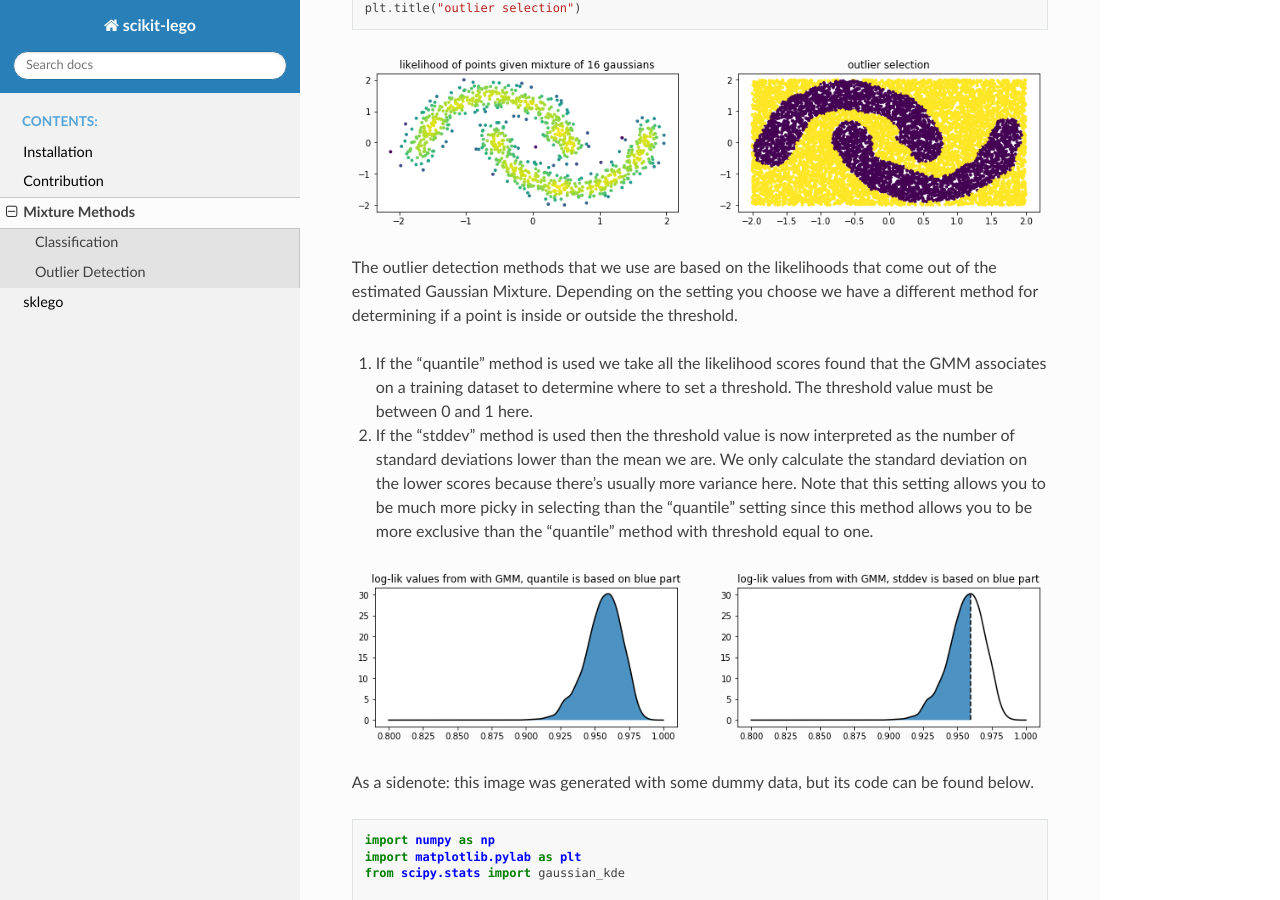
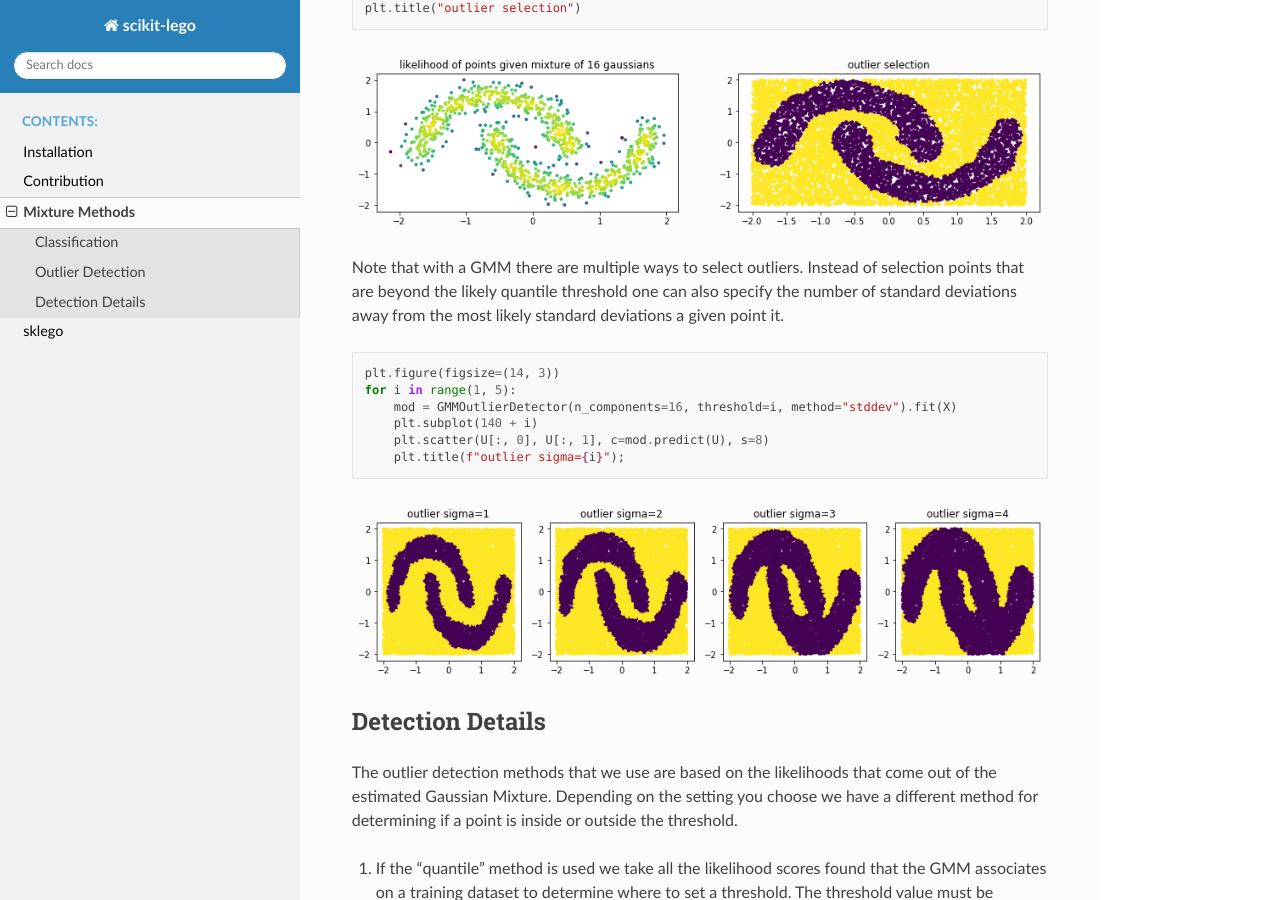
Before and after one commit to koaning/scikit-lego, a Sphinx documentation site: the page built from doc/mixture-methods.rst, in a window 1280 px wide and 900 px high, scrolled down 1526 px. Built offline with Sphinx 7.4.7 and the Read the Docs theme 2.0.0, drawn with Linux system fonts in a browser that asks for light colours.

Commit message:
moar docs

```diff
--- a/doc/mixture-methods.rst
+++ b/doc/mixture-methods.rst
@@ -78,6 +78,25 @@ from sklego to do outlier detection.
 
 .. image:: _static/outlier-mixture.png
 
+Note that with a GMM there are multiple ways to select outliers. Instead
+of selection points that are beyond the likely quantile threshold one
+can also specify the number of standard deviations away from the most likely
+standard deviations a given point it.
+
+.. testcode:: python
+
+    plt.figure(figsize=(14, 3))
+    for i in range(1, 5):
+        mod = GMMOutlierDetector(n_components=16, threshold=i, method="stddev").fit(X)
+        plt.subplot(140 + i)
+        plt.scatter(U[:, 0], U[:, 1], c=mod.predict(U), s=8)
+        plt.title(f"outlier sigma={i}");
+
+.. image:: _static/outlier-mixture-stddev.png
+
+Detection Details
+-----------------
+
 The outlier detection methods that we use are based on the likelihoods
 that come out of the estimated Gaussian Mixture. Depending on the setting
 you choose we have a different method for determining if a point is inside
```
Also changed, not shown: doc/_static/outlier-mixture-stddev.png (added), 1 other file.
